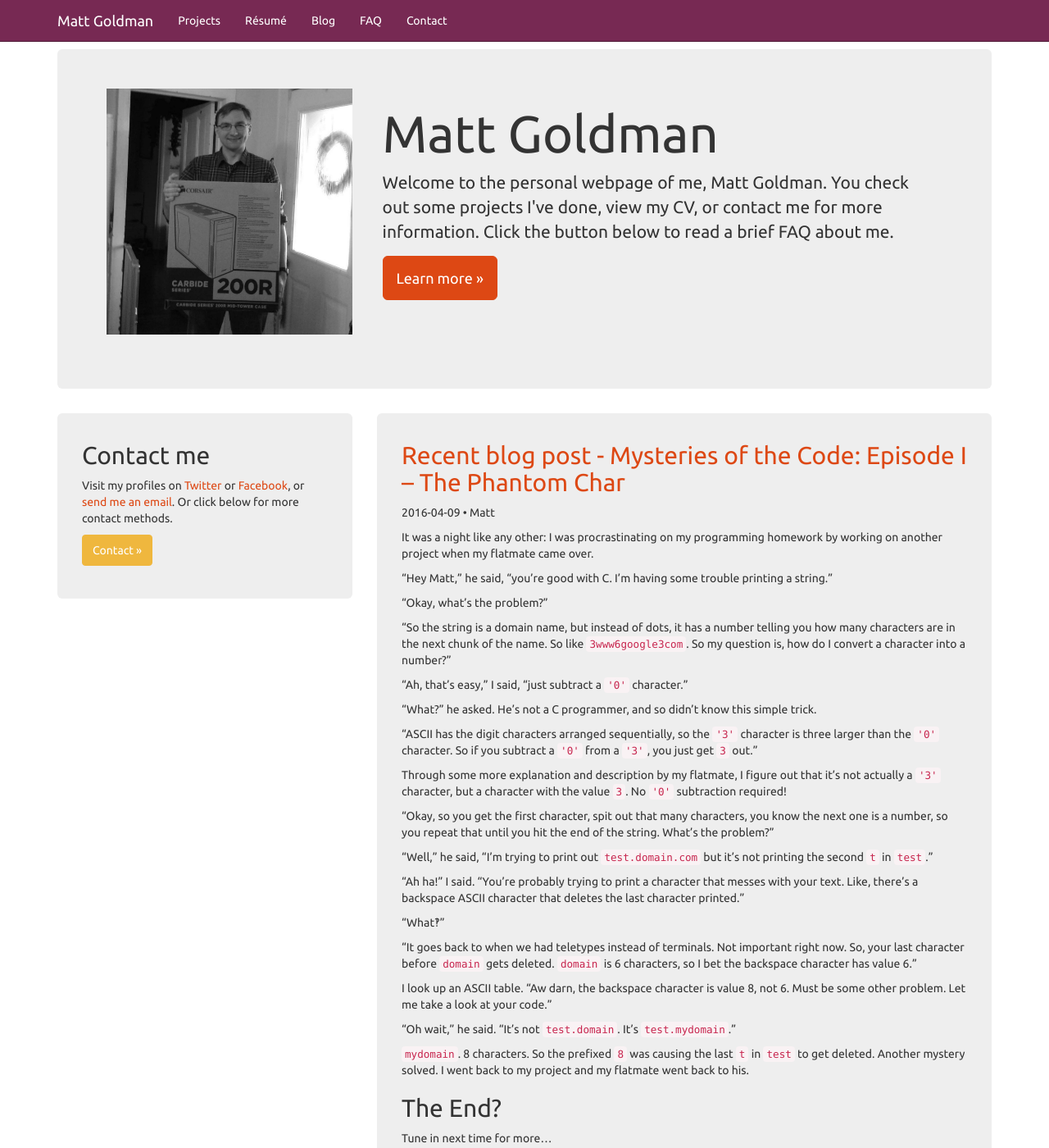
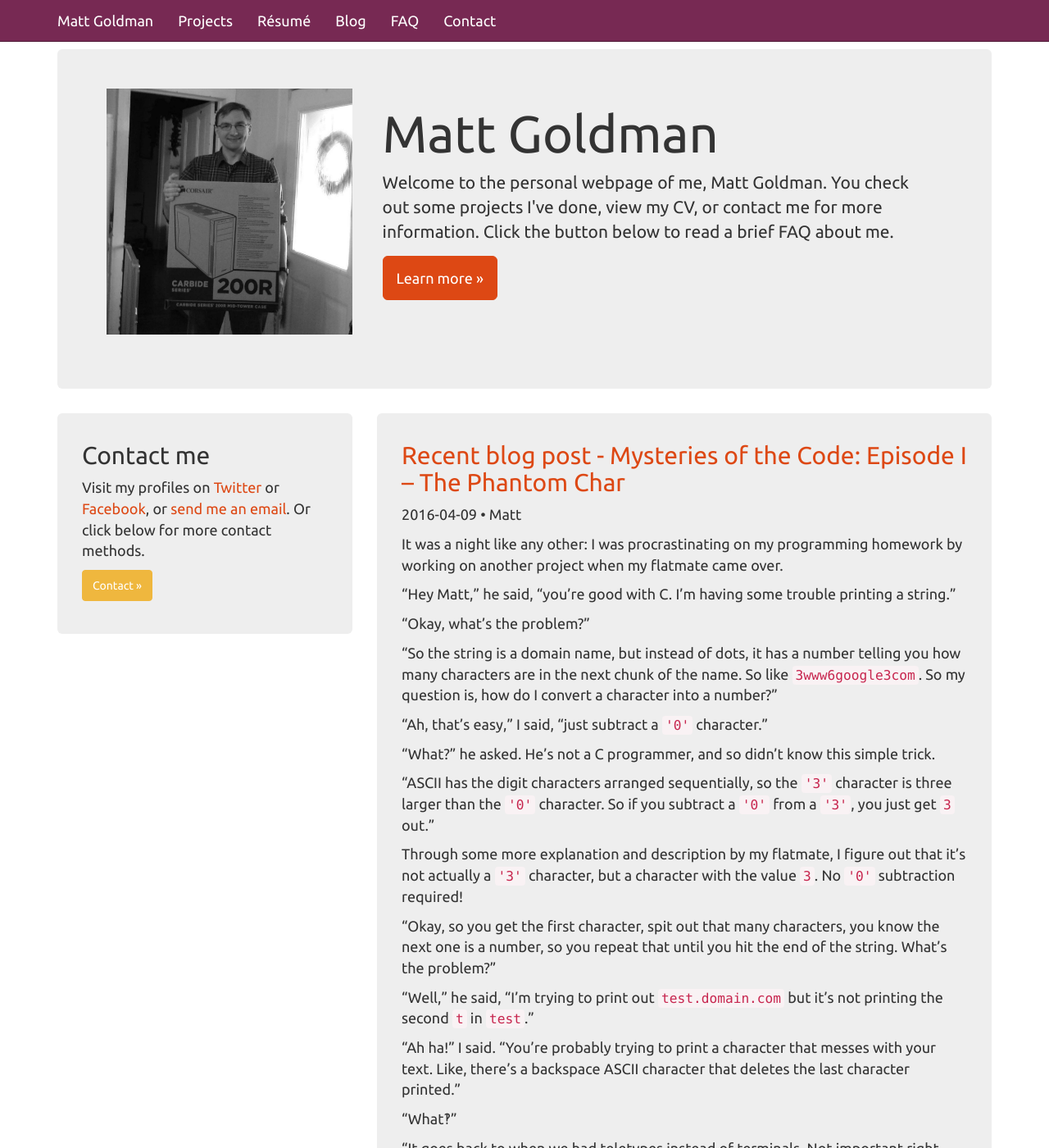
Before and after one commit to robotmlg/mattgoldman.us, a Jekyll site: the page built from index.html, in a window 1280 px wide and 1400 px high. Shown: the whole window at 82% size. Built offline with Jekyll 4.4.1, drawn with Linux system fonts in a browser that asks for light colours; nearby versions of some CDN libraries.

Commit message:
Make all the text larger for better readability

```diff
--- a/css/styles.css
+++ b/css/styles.css
@@ -15,3 +15,5 @@ footer p{
   margin: 0;
   padding: 0;
 }
+
+body { font-size:18px;}
```
